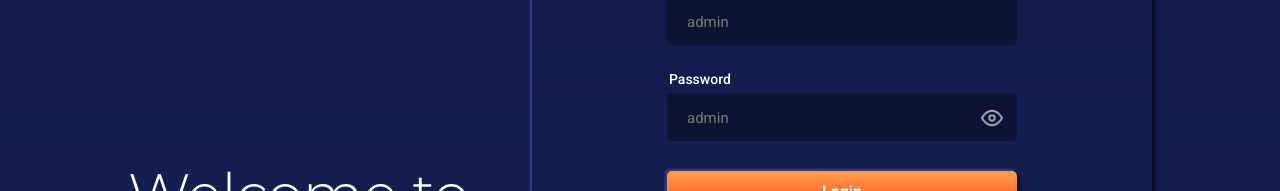
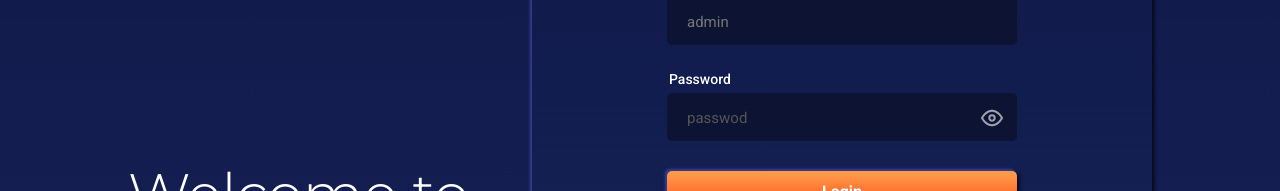
Before and after one commit to termisam005/ui-proto-git, a React app: page / in a window 1280 px wide. Shown: the part 164-355 px from the top of the page. Built offline with nearby package versions, Linux system fonts and the light colour scheme.

Commit message:
commit-0826-1

```diff
--- a/src/pages/Login.jsx
+++ b/src/pages/Login.jsx
@@ -1,4 +1,4 @@
-import InputCont from "../components/common/InputCont";
+import InputComponent from "../components/common/InputComponent";
 import { Link } from "react-router-dom";
 
 export default function Login() {
@@ -22,10 +22,22 @@ export default function Login() {
 
                             <article className="form_group form_logbox">
                                 <div className="log_conts">
+                                    <div className="put_cont">
+                                        <p className="title">E-mail</p>
+                                        <div className="putt_box">
+                                            <InputComponent type="text" class="wr_put" placeholder="admin" />
+                                        </div>
+                                    </div>
 
-                                    <InputCont title="E-mail" class="put_cont" boxclass="putt_box" />
-
-                                    <InputCont title="Password" class="put_cont" boxclass="putt_box did" />
+                                    <div className="put_cont">
+                                        <p className="title">Password</p>
+                                        <div className="putt_box did">
+                                            <span className="put_mark">
+                                                <img src="../resources/images/eye_gray.png" alt="see" />
+                                            </span>
+                                            <InputComponent type="password" class="wr_put" placeholder="passwod" />
+                                        </div>
+                                    </div>
 
                                 </div>
                                 <div className="log_button_conts">
```
